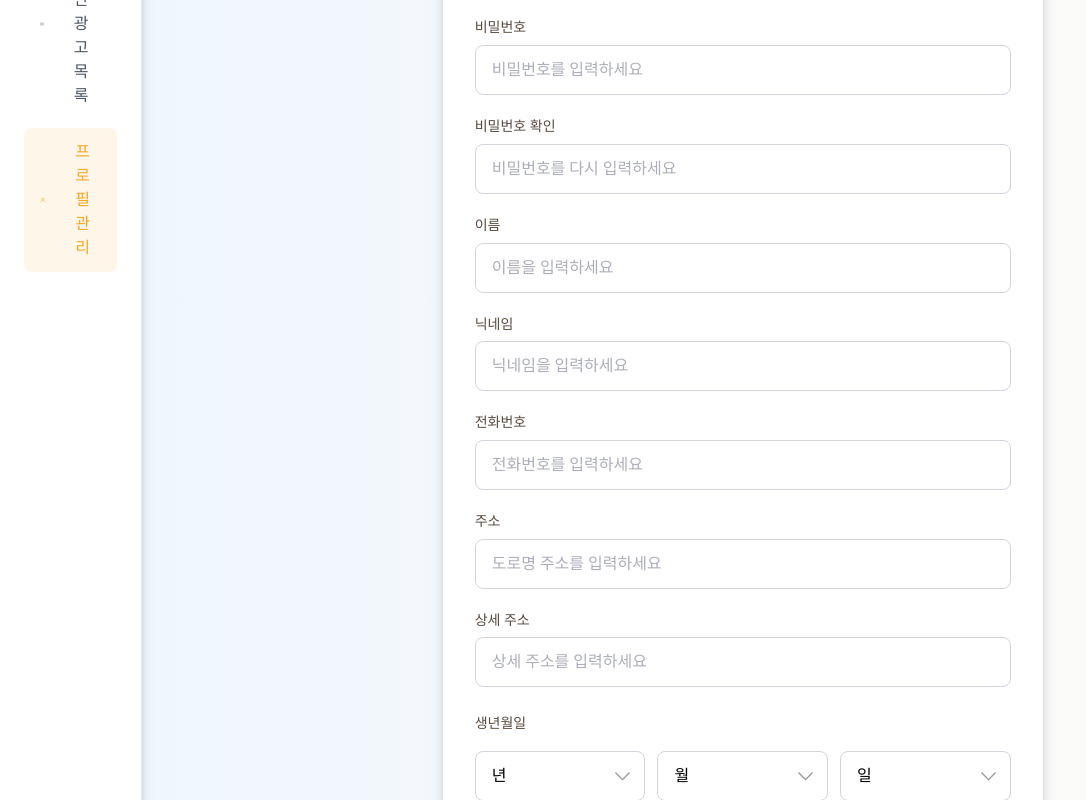
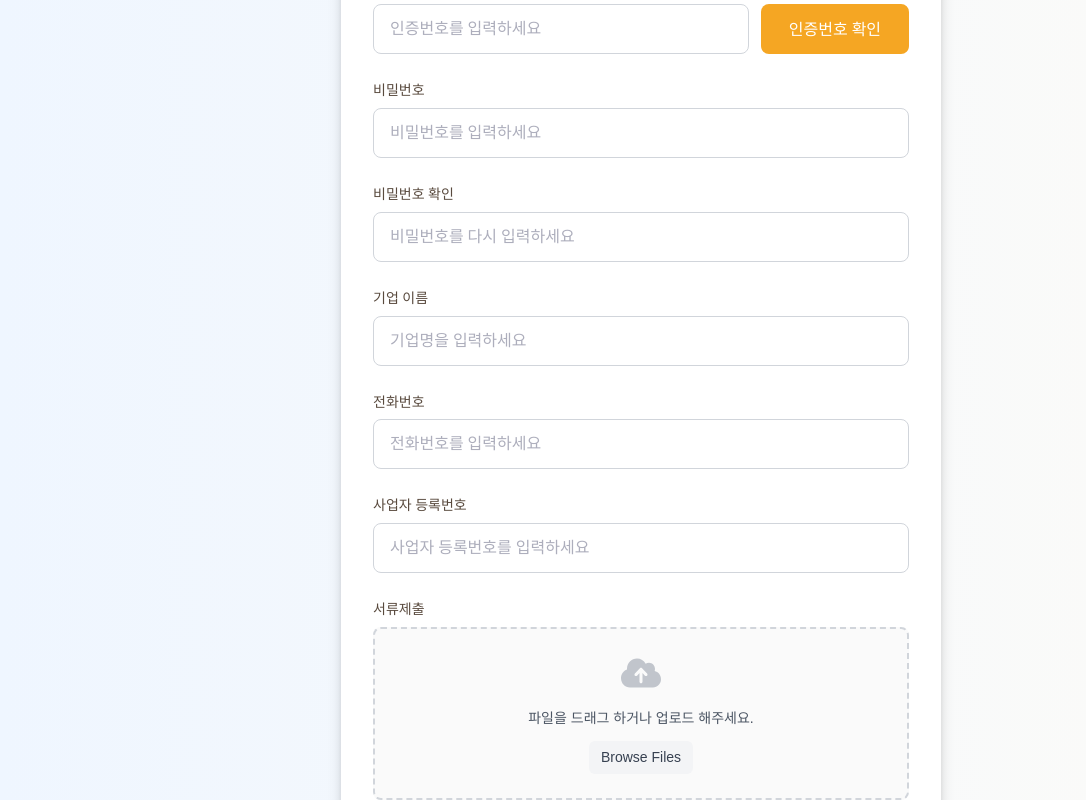
Before and after one commit to backend20250319/BE09-Final-3team-FE, a Next.js app: page /advertiser/signup in a window 1280 px wide. Shown: the part 460-1260 px from the top of the page, without its empty margins (0-1086 px from the left). Built offline with nearby package versions, Linux system fonts and the light colour scheme; a web font is replaced by a local one.

Commit message:
feat: 광고주 회원가입부분 및 자잘한 수정

```diff
--- a/src/app/advertiser/layout.jsx
+++ b/src/app/advertiser/layout.jsx
@@ -6,23 +6,34 @@ import styles from "./styles/SideBar.module.css";
 import Header from "./components/Header";
 
 export default function RootLayout({ children }) {
-  const pathname = usePathname();
+  const pathname = usePathname() || "/";
 
-  if (pathname === "/advertiser") {
-    return (
-      <>
-        <Header />
-        <div>{children}</div>
-      </>
-    );
-  }
+  // 사이드바 숨길 경로
+  const noSidebarPrefixes = [
+    "/advertiser/login",
+    "/advertiser/signup",
+    "/advertiser/passwordfind",
+  ];
+
+  const shouldHideSidebar =
+    pathname === "/advertiser" ||
+    noSidebarPrefixes.some((p) => pathname.startsWith(p));
 
   return (
     <>
       <Header />
-      <div className={styles.container}>
-        <Sidebar />
-        {children}
+      {/* 화면 공통 배경 */}
+      <div className={styles.pageBg}>
+        {shouldHideSidebar ? (
+          // 로그인/회원가입/비번찾기/광고주 홈: 사이드바 없이
+          <main className={styles.contentOnly}>{children}</main>
+        ) : (
+          // 그 외: 사이드바 포함
+          <div className={styles.container}>
+            <Sidebar />
+            <main className={styles.main}>{children}</main>
+          </div>
+        )}
       </div>
     </>
   );
--- a/src/app/advertiser/login/PetFulLogin.module.css
+++ b/src/app/advertiser/login/PetFulLogin.module.css
@@ -6,7 +6,7 @@
   justify-content: center;
   align-items: center;
   min-height: 100vh;
-  padding: 20px;
+
 }
 
 .loginCard {
--- a/src/app/advertiser/signup/page.jsx
+++ b/src/app/advertiser/signup/page.jsx
@@ -50,9 +50,7 @@ export default function SignupPage() {
           <div className={styles.formContainer}>
             <div className={styles.header}>
               <h1 className={styles.title}>회원가입</h1>
-              <p className={styles.subtitle}>
-                펫풀 커뮤니티에 가입하여 반려동물의 영향력을 키워보세요
-              </p>
+              <p className={styles.subtitle}>광고주</p>
             </div>
 
             <form className={styles.form} onSubmit={handleSubmit}>
@@ -132,29 +130,14 @@ export default function SignupPage() {
 
               {/* Name */}
               <div className={styles.formGroup}>
-                <label className={styles.label}>이름</label>
+                <label className={styles.label}>기업 이름</label>
                 <div className={styles.inputGroup}>
                   <input
                     type="text"
                     name="name"
                     value={formData.name}
                     onChange={handleInputChange}
-                    placeholder="이름을 입력하세요"
-                    className={styles.input}
-                  />
-                </div>
-              </div>
-
-              {/* Nickname */}
-              <div className={styles.formGroup}>
-                <label className={styles.label}>닉네임</label>
-                <div className={styles.inputGroup}>
-                  <input
-                    type="text"
-                    name="nickname"
-                    value={formData.nickname}
-                    onChange={handleInputChange}
-                    placeholder="닉네임을 입력하세요"
+                    placeholder="기업명을 입력하세요"
                     className={styles.input}
                   />
                 </div>
@@ -177,104 +160,56 @@ export default function SignupPage() {
 
               {/* Address */}
               <div className={styles.formGroup}>
-                <label className={styles.label}>주소</label>
+                <label className={styles.label}>사업자 등록번호</label>
                 <div className={styles.inputGroup}>
                   <input
                     type="text"
                     name="address"
                     value={formData.address}
                     onChange={handleInputChange}
-                    placeholder="도로명 주소를 입력하세요"
+                    placeholder="사업자 등록번호를 입력하세요"
                     className={styles.input}
                   />
                 </div>
               </div>
-
-              {/* Detail Address */}
+              {/* 서류 제출 */}
               <div className={styles.formGroup}>
-                <label className={styles.label}>상세 주소</label>
-                <div className={styles.inputGroup}>
-                  <input
-                    type="text"
-                    name="detailAddress"
-                    value={formData.detailAddress}
-                    onChange={handleInputChange}
-                    placeholder="상세 주소를 입력하세요"
-                    className={styles.input}
+                <label className={styles.label}>서류제출</label>
+                <div
+                  className={styles.dropzone}
+                  onDragOver={(e) => e.preventDefault()}
+                  onDrop={(e) => {
+                    e.preventDefault();
+                    const file = e.dataTransfer.files[0];
+                    if (file) handleFileSelect(file);
+                  }}
+                >
+                  <img
+                    src="/user/upload.svg" // 구름+화살표 아이콘
+                    alt="Upload"
+                    className={styles.uploadIcon}
                   />
-                </div>
-              </div>
-
-              {/* Birth Date */}
-              <div className={styles.formGroup}>
-                <div className={styles.birthLabel}>
-                  <label className={styles.label}>생년월일</label>
-                </div>
-                <div className={styles.birthInputs}>
-                  {/* 년 */}
-                  <div className={styles.birthInputGroup}>
-                    <select
-                      name="birthYear"
-                      value={formData.birthYear}
-                      onChange={handleInputChange}
-                      className={styles.birthInput}
-                    >
-                      <option value="">년</option>
-                      {Array.from({ length: 50 }, (_, i) => {
-                        const year = new Date().getFullYear() - i;
-                        return (
-                          <option key={year} value={year}>
-                            {year}
-                          </option>
-                        );
-                      })}
-                    </select>
-                    <div className={styles.dropdownIcon}></div>
-                  </div>
-
-                  {/* 월 */}
-                  <div className={styles.birthInputGroup}>
-                    <select
-                      name="birthMonth"
-                      value={formData.birthMonth}
-                      onChange={handleInputChange}
-                      className={styles.birthInput}
-                    >
-                      <option value="">월</option>
-                      {Array.from({ length: 12 }, (_, i) => (
-                        <option key={i + 1} value={i + 1}>
-                          {i + 1}
-                        </option>
-                      ))}
-                    </select>
-                    <div className={styles.dropdownIcon}></div>
-                  </div>
-
-                  {/* 일 */}
-                  <div className={styles.birthInputGroup}>
-                    <select
-                      name="birthDay"
-                      value={formData.birthDay}
-                      onChange={handleInputChange}
-                      className={styles.birthInput}
-                    >
-                      <option value="">일</option>
-                      {Array.from({ length: 31 }, (_, i) => (
-                        <option key={i + 1} value={i + 1}>
-                          {i + 1}
-                        </option>
-                      ))}
-                    </select>
-                    <div className={styles.dropdownIcon}></div>
-                  </div>
+                  <p className={styles.dropText}>
+                    파일을 드래그 하거나 업로드 해주세요.
+                  </p>
+                  <label className={styles.browseButton}>
+                    Browse Files
+                    <input
+                      type="file"
+                      accept="image/*,.pdf"
+                      onChange={(e) => {
+                        if (e.target.files[0])
+                          handleFileSelect(e.target.files[0]);
+                      }}
+                      className={styles.fileInput}
+                    />
+                  </label>
                 </div>
               </div>
             </form>
-
             <div className={styles.loginLink}>
               이미 계정이 있으신가요? <span>로그인</span>
             </div>
-
             <button
               type="submit"
               onClick={handleSubmit}
--- a/src/app/advertiser/signup/page.module.css
+++ b/src/app/advertiser/signup/page.module.css
@@ -8,6 +8,7 @@
   justify-content: center;
   min-height: 100vh;
   width: 100%;
+  margin-left: 40px;
 }
 
 .body {
@@ -29,7 +30,7 @@
   top: -3px;
   left: 387px;
   width: 600px;
-  height: 1310px;
+  height: 1270px;
   background: #ffffff;
   border-radius: 12px;
   box-shadow: 0px 10px 15px 0px rgba(0, 0, 0, 0.1),
@@ -52,8 +53,8 @@
   font-size: 30px;
   line-height: 1.2em;
   color: #594a3e;
-  margin: 0 0 16px 0;
   text-align: center;
+margin-top: 30px;
 }
 
 .subtitle {
@@ -86,7 +87,7 @@
   font-size: 14px;
   line-height: 1.193359375em;
   color: #594a3e;
-  margin: 0;
+  margin-top: 5px;
 }
 
 .inputGroup {
@@ -323,3 +324,48 @@ select.birthInput::-ms-expand {
     font-size: 14px;
   }
 }
+
+.dropzone {
+  border: 2px dashed #d1d5db;
+  border-radius: 8px;
+  padding: 24px;
+  text-align: center;
+  background-color: #fafafa;
+  cursor: pointer;
+  transition: border-color 0.2s ease;
+}
+
+.dropzone:hover {
+  border-color: #9ca3af;
+}
+
+.uploadIcon {
+  width: 40px;
+  height: 40px;
+  margin-bottom: 8px;
+  opacity: 0.6;
+}
+
+.dropText {
+  font-size: 14px;
+  color: #4b5563;
+  margin-bottom: 12px;
+}
+
+.browseButton {
+  display: inline-block;
+  padding: 6px 12px;
+  font-size: 14px;
+  background-color: #f3f4f6;
+  border-radius: 6px;
+  color: #374151;
+  cursor: pointer;
+}
+
+.browseButton:hover {
+  background-color: #e5e7eb;
+}
+
+.fileInput {
+  display: none;
+}
--- a/src/app/advertiser/styles/SideBar.module.css
+++ b/src/app/advertiser/styles/SideBar.module.css
@@ -1,14 +1,22 @@
-/* 전체 페이지 컨테이너 */
-.container {
+/* === 공통 배경 래퍼(항상 깔림) === */
+.pageBg {
   min-height: 100vh;
   background: linear-gradient(90deg, #eff6ff 0%, #fcfbf8 100%);
+}
+
+/* === 기본 레이아웃(사이드바 있는 화면) === */
+.container {
   display: flex;
+  gap: 16px;
+  max-width: 1280px;
+  margin: 0 auto;
+  padding: 24px;
 }
 
 /* 사이드바 */
 .sidebar {
   width: 256px;
-  background: white;
+  background: #ffffff;
   border-right: 1px solid #e5e7eb;
   box-shadow: 0px 10px 15px 0px rgba(0, 0, 0, 0.1),
     0px 4px 6px 0px rgba(0, 0, 0, 0.1);
@@ -22,7 +30,6 @@
   display: flex;
   align-items: center;
   padding: 24px;
-
   margin-bottom: 30px;
 }
 
@@ -53,7 +60,7 @@
   margin-bottom: 8px;
   border-radius: 8px;
   cursor: pointer;
-  transition: all 0.2s ease;
+  transition: background 0.2s ease, color 0.2s ease;
   text-decoration: none;
   color: #4b5563;
   font-family: "Pretendard Variable", sans-serif;
@@ -61,12 +68,13 @@
   font-size: 16px;
 }
 
+/* 흰 배경에서도 보이는 hover 톤 */
 .navItem:hover {
-  background: rgba(255, 255, 255, 0.1);
+  background: rgba(245, 166, 35, 0.08);
 }
 
 .navItem.active {
-  background: rgba(245, 166, 35, 0.1);
+  background: rgba(245, 166, 35, 0.12);
   color: #f5a623;
 }
 
@@ -75,3 +83,22 @@
   width: 16px;
   height: 16px;
 }
+
+/* 메인 컨텐츠(사이드바 있는 경우) */
+.main {
+  flex: 1;
+}
+
+/* === 사이드바 없는 페이지(로그인/회원가입/비번찾기 등) === */
+.contentOnly {
+  max-width: 480px;       /* 로그인 카드 폭에 맞게 조절 */
+  margin: 0 auto;
+  padding: 48px 16px;
+}
+
+/* 반응형(선택): 좁은 화면에서 여백 조정 */
+@media (max-width: 1024px) {
+  .container {
+    padding: 16px;
+  }
+}
--- a/src/app/user/portfolio/ActivityModal.jsx
+++ b/src/app/user/portfolio/ActivityModal.jsx
@@ -106,7 +106,9 @@ const ActivityModal = ({ isOpen, onClose, onSave, isEditMode }) => {
                 />
               </div>
               <div className={styles.headerText}>
-                <h2 className={styles.modalTitle}>활동이력 카드 등록</h2>
+                <h2 className={styles.modalTitle}>
+                  {isEditMode ? "활동이력 카드 수정" : "활동이력 카드 등록"}
+                </h2>
                 <p className={styles.modalSubtitle}>
                   반려동물의 활동을 기록하고 관리하세요
                 </p>
--- a/src/app/user/signup/page.module.css
+++ b/src/app/user/signup/page.module.css
@@ -8,6 +8,7 @@
   justify-content: center;
   min-height: 100vh;
   width: 100%;
+  margin-left: 20px;
 }
 
 .body {
```
